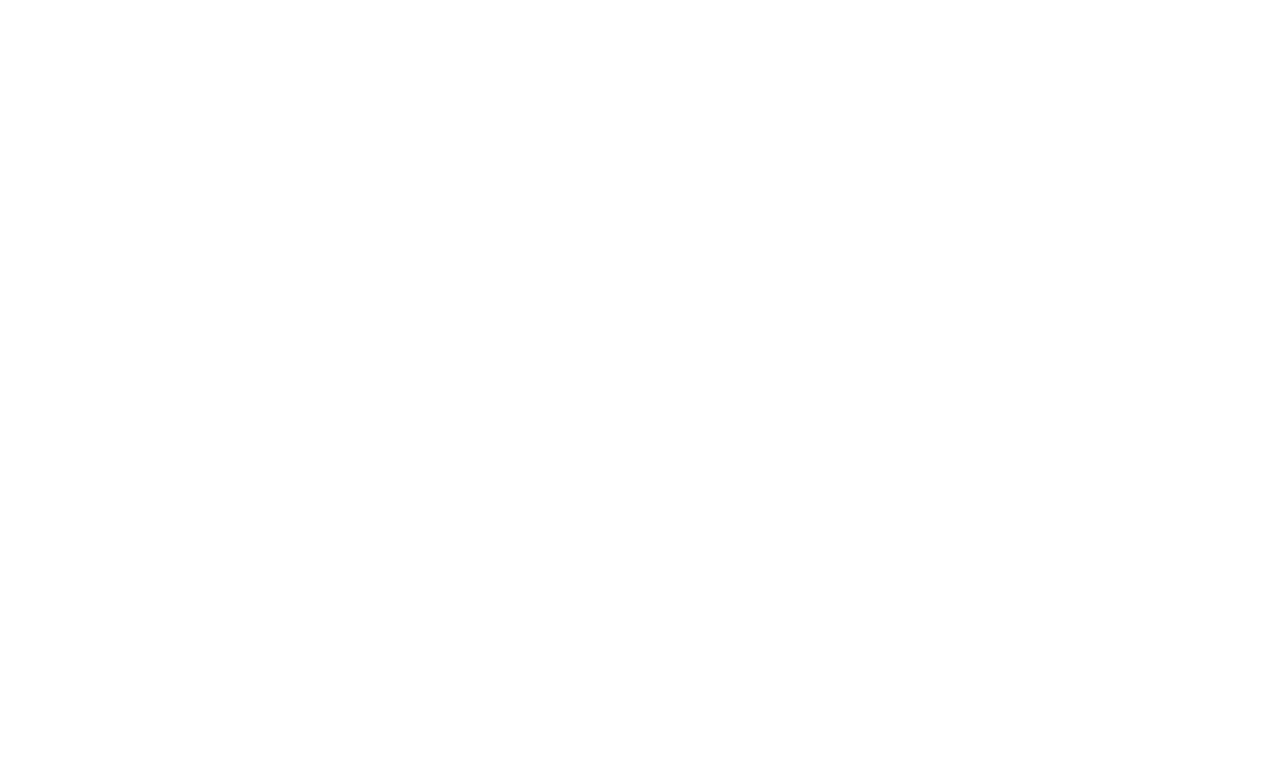
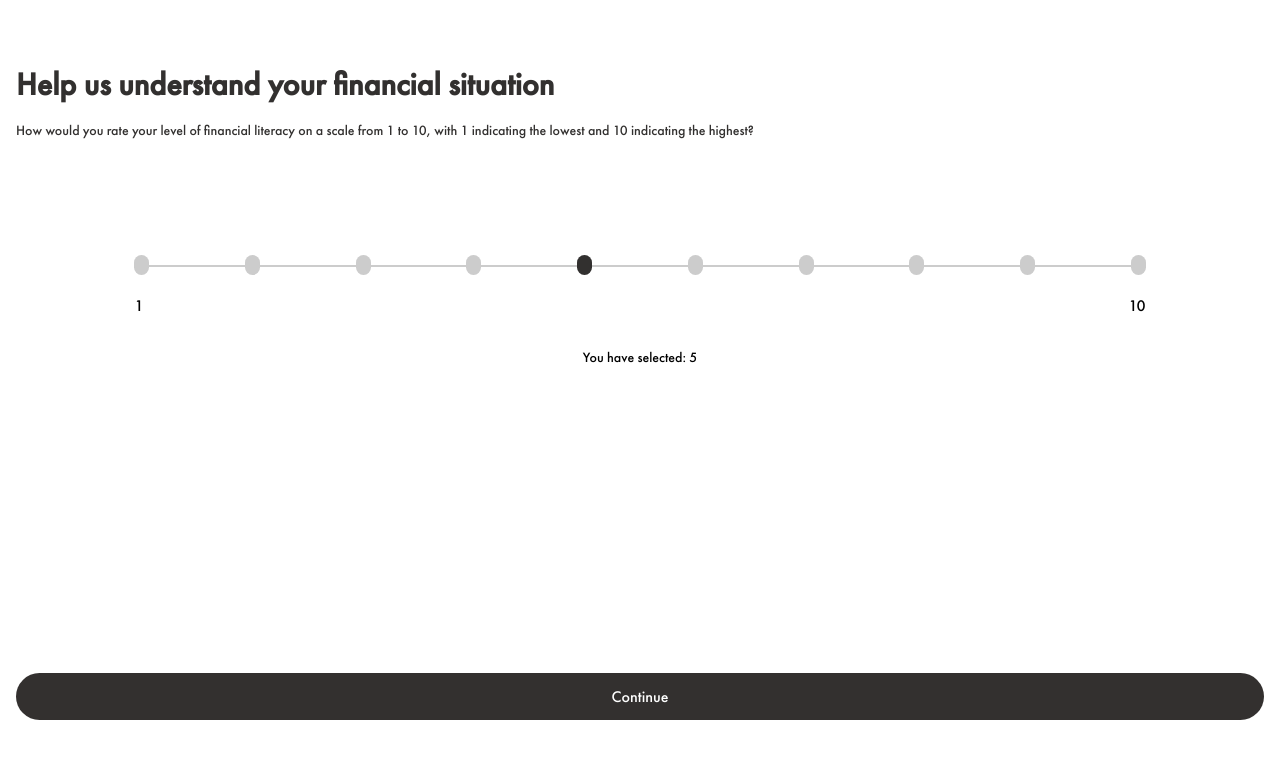
Before and after one commit to AanelyaA/wealthsimple-industry-project, a React (Vite) app in the folder client/: page /welcome1 in a window 1280 px wide. Before the commit this address had no page. Shown: the top 758 px of the page. Built offline with nearby package versions, Linux system fonts and the light colour scheme.

Commit message:
changed the name of routes

```diff
--- a/client/src/App.jsx
+++ b/client/src/App.jsx
@@ -17,8 +17,8 @@
           <Route path="/" element={<LandingPage />} />
           <Route path="/intro" element={<IntroPage />} />
           <Route path="/login" element={<LoginPage />} />
-          <Route path="/scale" element={<ScaleQuestionnaire />} />
-          <Route path="/welcome" element={<PersonalisedQuestionnaire />} />
+          <Route path="/welcome1" element={<ScaleQuestionnaire />} />
+          <Route path="/welcome2" element={<PersonalisedQuestionnaire />} />
           <Route path="/quizzes" element={<QuizList />} />
           <Route path="/rewards" element={<InvestProfile />} />
         </Routes>
--- a/client/src/components/ScaleQuestionnaire/ScaleQuestionnaire.jsx
+++ b/client/src/components/ScaleQuestionnaire/ScaleQuestionnaire.jsx
@@ -11,7 +11,7 @@
   };
 
   const handleSubmit = () => {
-    navigate(`/welcome`);
+    navigate(`/welcome2`);
   };
 
   const scaleBars = [];
```
